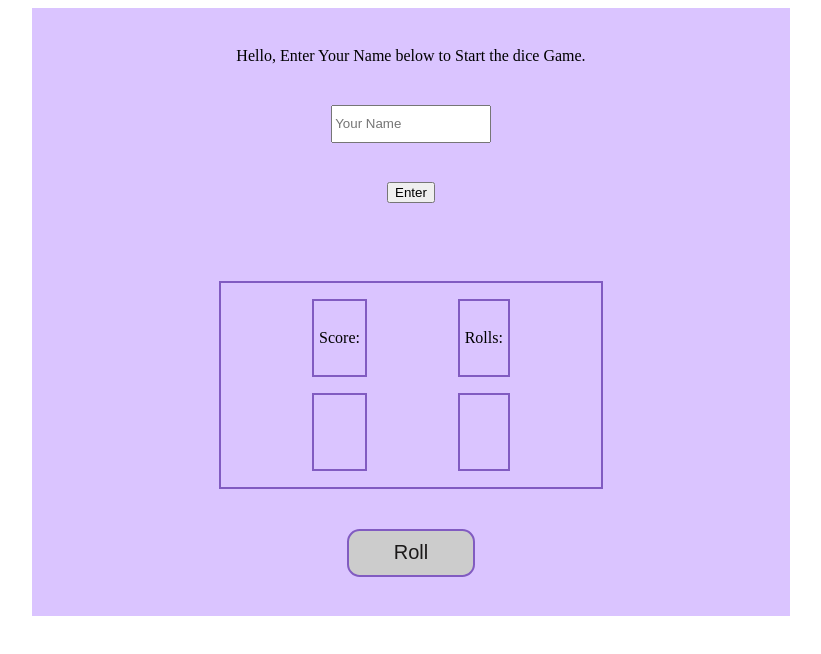
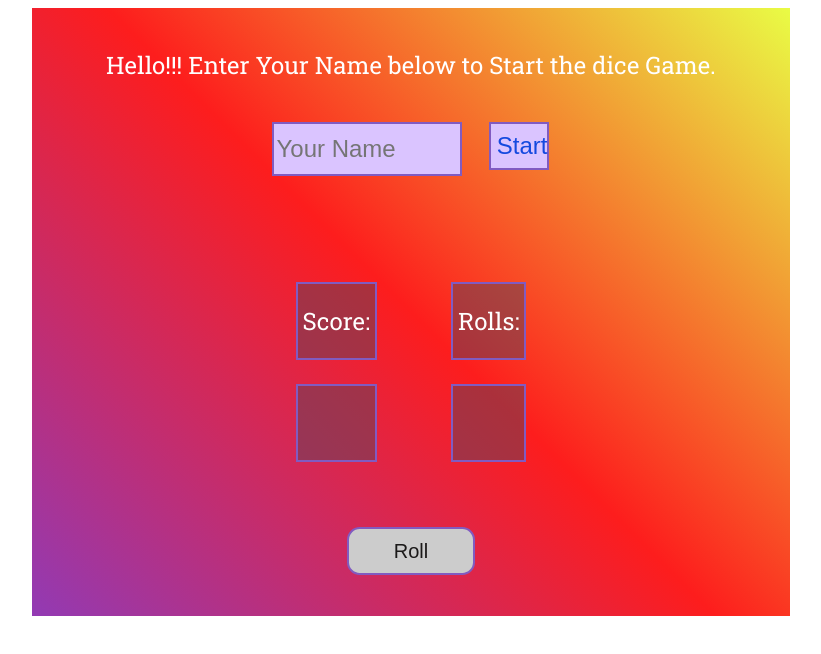
Before and after one commit to Chadrine-Azimendem/one-player-dice-game, a plain HTML site: page index.html in a window 1280 px wide. Shown: the whole page, without its empty margins (229-1050 px from the left). Drawn offline with Linux system fonts and the light colour scheme.

Commit message:
css fixes

```diff
--- a/index.html
+++ b/index.html
@@ -12,9 +12,11 @@
 <body>
 
     <div class="wrapper">
-        <label for="playerInpt">Hello, Enter Your Name below to Start the dice Game.</label>
-        <input id="playerInpt" type="text" placeholder="Your Name">
-        <button id="nameSubmit">Enter</button>
+        <label for="playerInpt">Hello!!! Enter Your Name below to Start the dice Game.</label>
+        <div class="player-inpt">
+            <input id="playerInpt" type="text" placeholder="Your Name">
+            <button id="nameSubmit">Start</button>
+        </div>
         <div id="playersName"></div>
         <div class="score-rools-wrapper">
             <div id="score">
--- a/style.css
+++ b/style.css
@@ -1,3 +1,11 @@
+@import url("https://fonts.googleapis.com/css2?family=Roboto+Slab:wght@200;300;400;500;600;700&display=swap");
+
+body {
+  font-family: "Roboto Slab", serif;
+  font-size: 1.5rem;
+  color: #ffffff;
+}
+
 p {
   border: 2px solid #815bc1;
   height: 4rem;
@@ -8,11 +16,11 @@ p {
   flex-direction: row;
   justify-content: space-around;
   padding: 5px;
+  background-color: #5a445a80;
 }
 
 input {
-  height: 2rem;
-  width: 20%;
+  width: 60%;
 }
 
 .wrapper {
@@ -24,6 +32,33 @@ input {
   width: 60%;
   margin: 0 auto;
   background-color: #dac4ff;
+  background: rgb(146, 58, 180);
+  background: linear-gradient(
+    45deg,
+    rgba(146, 58, 180, 1) 0%,
+    rgba(253, 29, 29, 1) 50%,
+    rgba(233, 252, 69, 1) 100%
+  );
+}
+
+#nameSubmit,
+#playerInpt {
+  height: 3rem;
+  border: 2px solid #815bc1;
+  color: #1449df;
+  background-color: #dac4ff;
+  font-size: 1.5rem;
+}
+
+.player-inpt {
+  display: flex;
+  width: 40%;
+  flex-direction: row;
+  justify-content: space-around;
+}
+
+#nameSubmit {
+  width: 20%;
 }
 
 #rollBtn {
@@ -48,7 +83,6 @@ input {
   flex-direction: row;
   align-content: center;
   align-items: center;
-  border: 2px solid #815bc1;
 }
 
 #diceImg {
```
